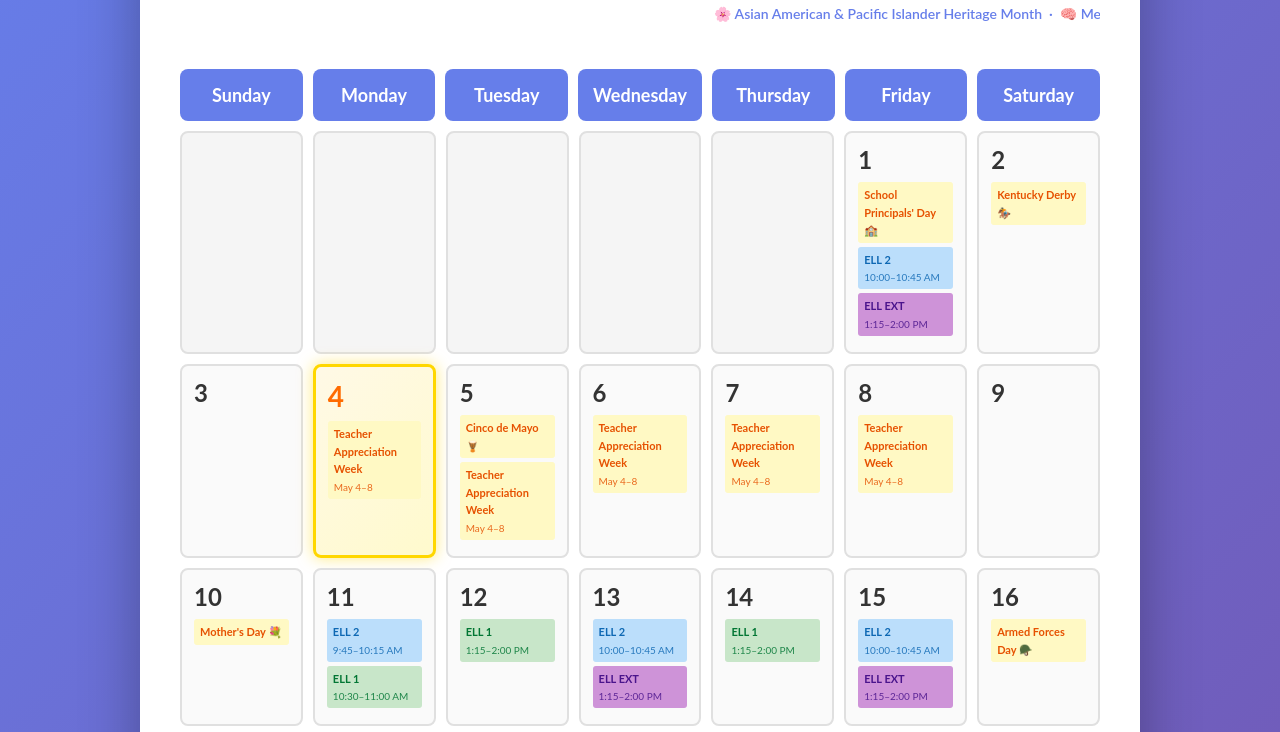
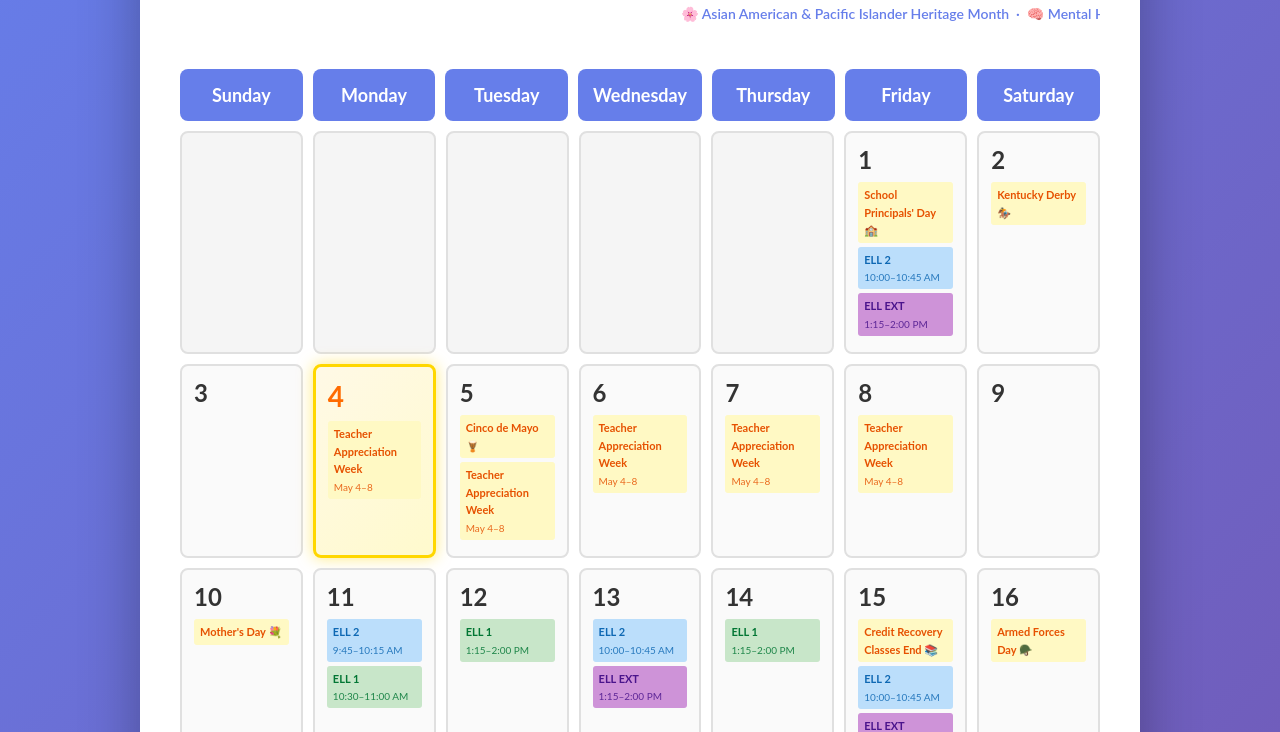
Before and after one commit to WISECEO-BP/ell-calendar, a plain HTML site: page index.html in a window 1280 px wide. Shown: the part 153-885 px from the top of the page. Drawn offline with Linux system fonts and the light colour scheme.

Commit message:
Add Credit Recovery Classes End May 15 to calendar

```diff
--- a/index.html
+++ b/index.html
@@ -458,7 +458,7 @@
         '2026-2': '✊ Black History Month &nbsp;·&nbsp; ❤️ American Heart Month &nbsp;·&nbsp; 🦔 Groundhog Day Feb 2 &nbsp;·&nbsp; 💕 Valentine\'s Day Feb 14 &nbsp;·&nbsp; 🇺🇸 Presidents\' Day Feb 16',
         '2026-3': '♀️ Women\'s History Month &nbsp;·&nbsp; 🥗 National Nutrition Month &nbsp;·&nbsp; 🌍 Int\'l Women\'s Day Mar 8 &nbsp;·&nbsp; ☘️ St. Patrick\'s Day Mar 17 &nbsp;·&nbsp; 🌸 Spring Equinox Mar 20',
         '2026-4': '🌍 Earth Month &nbsp;·&nbsp; 📝 National Poetry Month &nbsp;·&nbsp; 🤡 April Fools\' Day Apr 1 &nbsp;·&nbsp; 🐣 Easter Apr 5 &nbsp;·&nbsp; 📋 Ohio State Testing Apr 7–24 &nbsp;·&nbsp; 🌍 Earth Day Apr 22',
-        '2026-5': '🌸 Asian American & Pacific Islander Heritage Month &nbsp;·&nbsp; 🧠 Mental Health Awareness Month &nbsp;·&nbsp; 🪖 Military Appreciation Month &nbsp;·&nbsp; 🏫 School Principals\' Day May 1 &nbsp;·&nbsp; 🏇 Kentucky Derby May 2 &nbsp;·&nbsp; 👩‍🏫 Teacher Appreciation Week May 4–8 &nbsp;·&nbsp; 🪘 Cinco de Mayo May 5 &nbsp;·&nbsp; 💐 Mother\'s Day May 10 &nbsp;·&nbsp; 🪖 Armed Forces Day May 16 &nbsp;·&nbsp; 🎖️ Memorial Day May 25',
+        '2026-5': '🌸 Asian American & Pacific Islander Heritage Month &nbsp;·&nbsp; 🧠 Mental Health Awareness Month &nbsp;·&nbsp; 🪖 Military Appreciation Month &nbsp;·&nbsp; 🏫 School Principals\' Day May 1 &nbsp;·&nbsp; 🏇 Kentucky Derby May 2 &nbsp;·&nbsp; 👩‍🏫 Teacher Appreciation Week May 4–8 &nbsp;·&nbsp; 🪘 Cinco de Mayo May 5 &nbsp;·&nbsp; 📚 Credit Recovery Classes End May 15 &nbsp;·&nbsp; 💐 Mother\'s Day May 10 &nbsp;·&nbsp; 🪖 Armed Forces Day May 16 &nbsp;·&nbsp; 🎖️ Memorial Day May 25',
         '2026-6': '🏳️‍🌈 Pride Month &nbsp;·&nbsp; 🌴 Caribbean American Heritage Month &nbsp;·&nbsp; 🇺🇸 Flag Day Jun 14 &nbsp;·&nbsp; ✊ Juneteenth Jun 19 &nbsp;·&nbsp; ☀️ Summer Solstice Jun 20 &nbsp;·&nbsp; 👨‍👧 Father\'s Day Jun 21 &nbsp;·&nbsp; 🎓 Graduation Jun 13',
         '2026-7': '♿ Disability Pride Month &nbsp;·&nbsp; 🎆 Independence Day Jul 4 &nbsp;·&nbsp; ☀️ Summer Break &nbsp;·&nbsp; 🏫 School resumes in August'
     };
@@ -488,6 +488,7 @@
             2:  { label: 'Kentucky Derby 🏇',       cls: 'holiday' },
             5:  { label: 'Cinco de Mayo 🪘',        cls: 'holiday' },
             10: { label: "Mother's Day 💐",         cls: 'holiday' },
+            15: { label: 'Credit Recovery Classes End 📚', cls: 'holiday' },
             16: { label: 'Armed Forces Day 🪖',     cls: 'holiday' },
             25: { label: 'Memorial Day (No School) 🎖️', cls: 'noclass' },
         },
```
